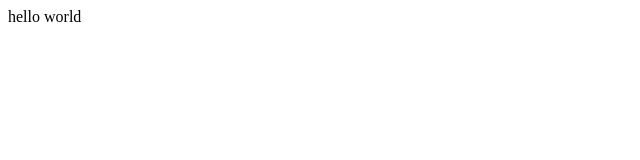
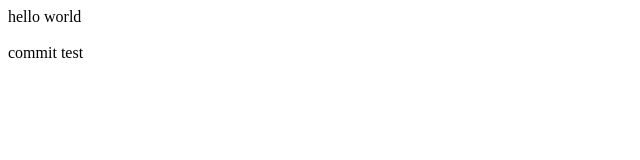
Before and after one commit to fanofrob/excursiontest, a plain HTML site: page index.html in a window 1280 px wide. Shown: the full height of the page, 0-640 px from the left. Drawn offline with Linux system fonts and the light colour scheme.

Commit message:
Update index.html

```diff
--- a/index.html
+++ b/index.html
@@ -1,3 +1,4 @@
 <body>
-    <p>hello world</p>
+    <p>hello world <br><br>commit test
+    </p>
 </body>
```
